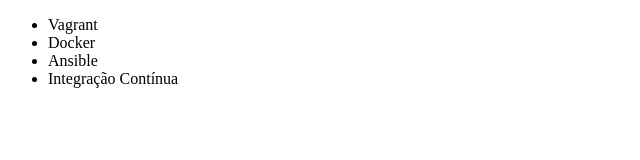
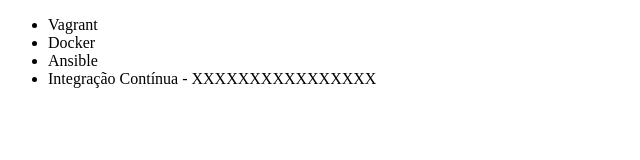
Before and after one commit to cunhaalves/curso-git, a plain HTML site: page index.html in a window 1280 px wide. Shown: the whole page, without its empty margins (0-640 px from the left). Drawn offline with Linux system fonts and the light colour scheme.

Commit message:
Ajuste nos cursos

```diff
--- a/index.html
+++ b/index.html
@@ -9,7 +9,7 @@
         <li>Vagrant</li>
         <li>Docker</li>
         <li>Ansible</li>
-        <li>Integração Contínua</li>
+        <li>Integração Contínua - XXXXXXXXXXXXXXXX</li>
     </ul>
 </body>
 </html>
```
